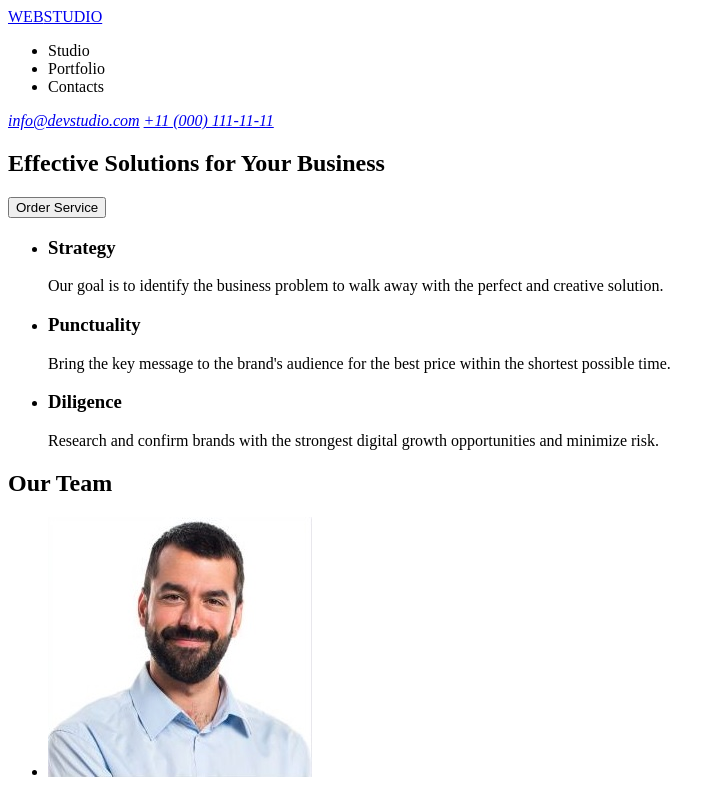
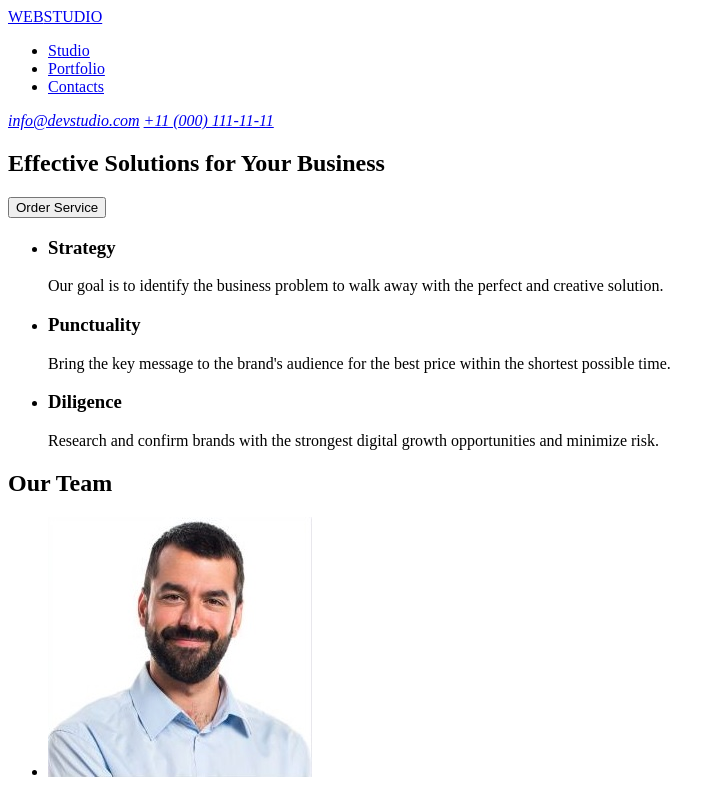
Before and after one commit to andreigubsky/goit-markup-hw-01, a plain HTML site: page index.html in a window 1280 px wide. Shown: the top 797 px of the page, without its empty margins (0-722 px from the left). Drawn offline with Linux system fonts and the light colour scheme.

Commit message:
Add links to nav

```diff
--- a/index.html
+++ b/index.html
@@ -10,9 +10,9 @@
       <a href="#"><span>WEB</span>STUDIO</a>
       <nav>
         <ul>
-          <li>Studio</li>
-          <li>Portfolio</li>
-          <li>Contacts</li>
+          <li><a href="#studio">Studio</a></li>
+          <li><a href="#portfolio">Portfolio</a></li>
+          <li><a href="#contacts">Contacts</a></li>
         </ul>
       </nav>
       <address>
@@ -95,13 +95,11 @@
       </section>
     </main>
     <footer>
-      <div>
-        <a href="#"><span>WEB</span>STUDIO</a>
-        <p>
-          Increase the flow of customers and sales for your business with
-          digital marketing & growth solutions.
-        </p>
-      </div>
+      <a href="#"><span>WEB</span>STUDIO</a>
+      <p>
+        Increase the flow of customers and sales for your business with digital
+        marketing & growth solutions.
+      </p>
     </footer>
   </body>
 </html>
```
